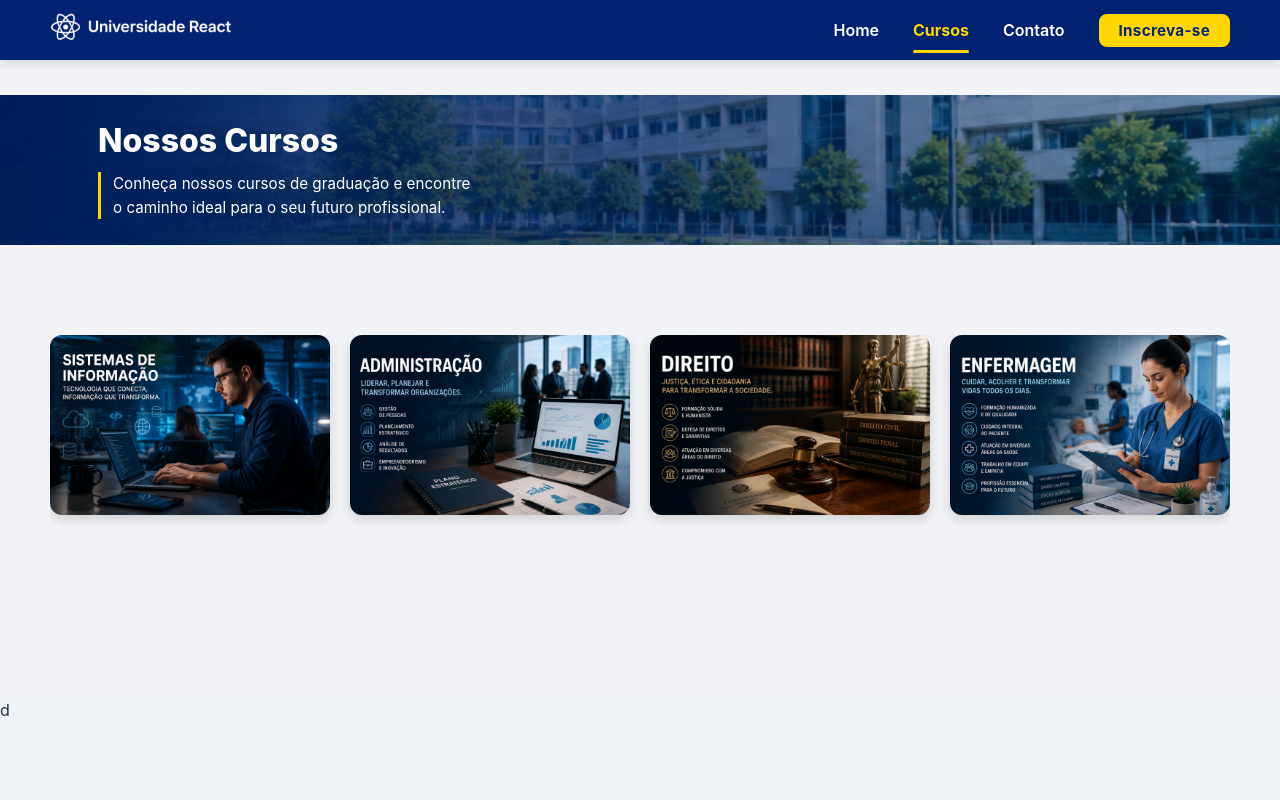
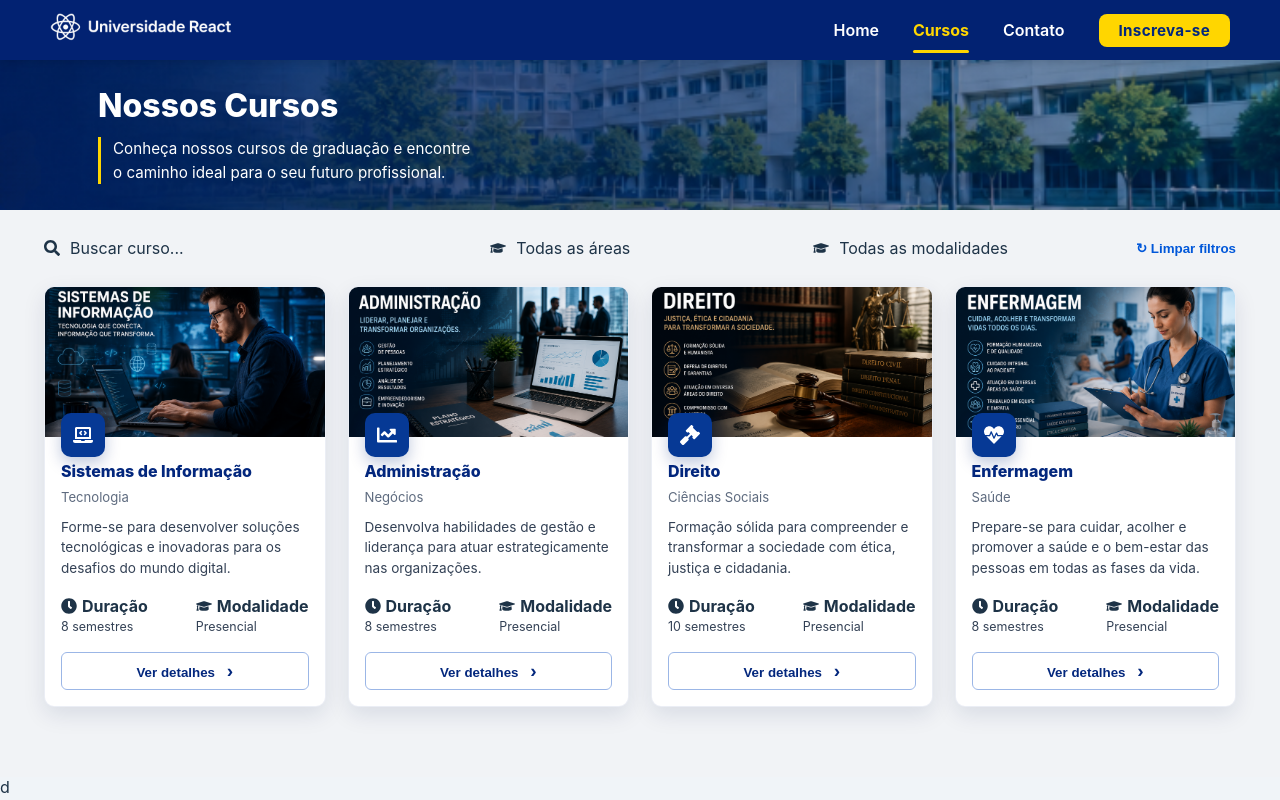
Before and after one commit to MatheusProensa/front-end-universidade, a React (Vite) app: page /cursos in a window 1280 px wide. Built offline with nearby package versions, Linux system fonts and the light colour scheme.

Commit message:
Descrição da alteração

```diff
--- a/src/pages/Cursos.css
+++ b/src/pages/Cursos.css
@@ -7,137 +7,12 @@
   padding: 0;
 }
 
-/* Container dos cards */
-.card-container {
-  display: flex;
-  gap: 20px;
-  flex-wrap: nowrap;
-  justify-content: center;
-  overflow-x: auto;
-  padding-bottom: 150px;
-  margin-top: 90px;
-}
-
-.card {
-  flex: 0 0 auto;
-  width: 280px;
-  height: 180px;
-  border-radius: 12px;
-  overflow: hidden;
-  box-shadow: 0 4px 12px rgba(0,0,0,0.15);
-  cursor: pointer;
-  position: relative;
-}
-
-.card img {
-  width: 100%;
-  height: 100%;
-  object-fit: cover;
-  transition: transform 0.5s ease, filter 0.5s ease;
-}
-
-.card:hover img {
-  transform: scale(1.05);
-  filter: brightness(1.05);
-}
-
-.card-content {
-  position: absolute;
-  bottom: 0;
-  width: 100%;
-  z-index: 1;
-  /* se quiser colocar overlay */
-  background: rgba(0,0,0,0.0);
-}
-.card::before {
-  content: "";
-  position: absolute;
-  inset: 0;
-  background-image: inherit; /* mantém a mesma imagem do card */
-  background-size: contain; /* imagem inteira visível */
-  background-position: center center;
-  background-repeat: no-repeat;
-  z-index: -1;
-  transition: transform 0.5s ease, filter 0.5s ease;
-}
-
-.card:hover::before {
-  transform: scale(1.05); /* zoom suave */
-  filter: brightness(1.1);
-}
-
-/* Texto sobre a imagem como overlay */
-.card h3,
-.card p {
-  position: absolute;
-  left: 10px;
-  bottom: 10px;
-  margin: 0;
-  color: #fff;
-  text-shadow: 1px 1px 3px rgba(0,0,0,0.5);
-}
-
-.card h3 {
-  font-size: 1.2rem;
-  font-weight: 700;
-}
-
-.card p {
-  font-size: 1rem;
-  font-weight: 500;
-}
-/* Lightbox overlay */
-.lightbox-overlay {
-  position: fixed;
-  top: 0;
-  left: 0;
-  width: 100%;
-  height: 100%;
-  background: rgba(0,0,0,0.85);
-  display: flex;
-  justify-content: center;
-  align-items: center;
-  z-index: 999;
-  padding: 20px;
-}
-
-.lightbox-overlay img {
-  max-width: 90%;
-  max-height: 90%;
-  border-radius: 12px;
-  box-shadow: 0 8px 25px rgba(0,0,0,0.5);
-  transition: transform 0.3s ease;
-}
-
-.lightbox-overlay img:hover {
-  transform: scale(1.02);
-}
-
-.lightbox-close {
-  position: absolute;
-  top: 20px;
-  right: 25px;
-  font-size: 3rem;
-  color: #fff;
-  cursor: pointer;
-  font-weight: bold;
-  z-index: 1000;
-  user-select: none;
-}
-
-@media (max-width: 768px) {
-  .card {
-    width: 180px;
-    height: 150px;
-  }
-}
+/* Banner */
 .cursos-hero {
   width: 100%;
   height: 150px;
-
   background-size: cover;
   background-position: center;
-
   display: flex;
   align-items: center;
 }
@@ -145,10 +20,8 @@
 .cursos-hero-content {
   width: 100%;
   max-width: 1200px;
-
   margin: 0 auto;
   padding: 0 58px;
-
   color: #ffffff;
 }
 
@@ -169,3 +42,225 @@
   line-height: 1.55;
   color: #ffffff;
 }
+
+/* Área principal */
+.cursos-section {
+  width: 100%;
+  max-width: 1240px;
+  padding: 28px 24px 70px;
+}
+
+/* Filtros */
+.filtros-cursos {
+  display: grid;
+  grid-template-columns: 1.4fr 1fr 1fr auto;
+  gap: 14px;
+  align-items: center;
+  margin-bottom: 28px;
+}
+
+.campo-busca,
+.campo-select {
+  display: flex;
+  align-items: center;
+  gap: 10px;
+},
+.campo-select {
+  background: #ffffff;
+  border: 1px solid #d9e1ef;
+  border-radius: 8px;
+  padding: 13px 16px;
+  font-size: 0.9rem;
+  color: #68758a;
+  box-shadow: 0 4px 12px rgba(0, 0, 0, 0.03);
+}
+
+.limpar-filtros {
+  border: none;
+  background: transparent;
+  color: #0057d9;
+  font-weight: 700;
+  cursor: pointer;
+}
+
+/* Cards */
+.card-container {
+  display: grid;
+  grid-template-columns: repeat(4, 1fr);
+  gap: 22px;
+  overflow: visible;
+  margin: 0;
+  padding: 0;
+}
+
+.curso-card {
+  background: #ffffff;
+  border-radius: 10px;
+  overflow: hidden;
+  position: relative;
+  box-shadow: 0 8px 22px rgba(12, 33, 75, 0.1);
+  border: 1px solid rgba(3, 39, 125, 0.08);
+  transition: 0.25s ease;
+}
+
+.curso-card:hover {
+  transform: translateY(-5px);
+  box-shadow: 0 14px 28px rgba(12, 33, 75, 0.14);
+}
+
+.curso-img-box {
+  width: 100%;
+  height: 150px;
+  overflow: hidden;
+  cursor: pointer;
+}
+
+.curso-img-box img {
+  width: 100%;
+  height: 100%;
+  object-fit: cover;
+  transition: 0.4s ease;
+}
+
+.curso-card:hover .curso-img-box img {
+  transform: scale(1.05);
+}
+
+.curso-icon {
+  width: 44px;
+  height: 44px;
+  background: #063995;
+  color: #ffffff;
+  border-radius: 10px;
+  display: flex;
+  align-items: center;
+  justify-content: center;
+  font-size: 1.25rem;
+  position: absolute;
+  top: 126px;
+  left: 16px;
+  box-shadow: 0 6px 15px rgba(3, 39, 125, 0.25);
+}
+
+.curso-content {
+  padding: 24px 16px 16px;
+}
+
+.curso-content h3 {
+  margin: 0 0 8px;
+  color: #03277d;
+  font-size: 1rem;
+  font-weight: 800;
+}
+
+.curso-area {
+  display: block;
+  color: #5e6b7f;
+  font-size: 0.82rem;
+  margin-bottom: 12px;
+}
+
+.curso-content p {
+  color: #334155;
+  font-size: 0.85rem;
+  line-height: 1.5;
+  margin: 0 0 18px;
+  min-height: 58px;
+}
+
+.curso-info {
+  display: flex;
+  justify-content: space-between;
+  gap: 12px;
+  margin-bottom: 18px;
+}
+
+.curso-info div {
+  display: flex;
+  flex-direction: column;
+  gap: 3px;
+}
+
+.curso-info strong {
+  display: flex;
+  align-items: center;
+  gap: 5px;
+}
+
+.curso-info span {
+  color: #334155;
+  font-size: 0.78rem;
+}
+
+.btn-detalhes {
+  width: 100%;
+  height: 38px;
+  border: 1px solid #9bb6e6;
+  background: #ffffff;
+  color: #03277d;
+  border-radius: 6px;
+  font-weight: 800;
+  cursor: pointer;
+  transition: 0.25s ease;
+}
+
+.btn-detalhes:hover {
+  background: #03277d;
+  color: #ffffff;
+}
+
+.btn-detalhes span {
+  margin-left: 8px;
+  font-size: 1.2rem;
+}
+
+/* Lightbox */
+.lightbox-overlay {
+  position: fixed;
+  inset: 0;
+  background: rgba(0,0,0,0.85);
+  display: flex;
+  justify-content: center;
+  align-items: center;
+  z-index: 999;
+  padding: 20px;
+}
+
+.lightbox-overlay img {
+  max-width: 90%;
+  max-height: 90%;
+  border-radius: 12px;
+  box-shadow: 0 8px 25px rgba(0,0,0,0.5);
+}
+
+.lightbox-close {
+  position: absolute;
+  top: 20px;
+  right: 25px;
+  font-size: 3rem;
+  color: #fff;
+  cursor: pointer;
+  font-weight: bold;
+}
+
+/* Responsivo */
+@media (max-width: 1000px) {
+  .card-container {
+    grid-template-columns: repeat(2, 1fr);
+  }
+
+  .filtros-cursos {
+    grid-template-columns: 1fr 1fr;
+  }
+}
+
+@media (max-width: 650px) {
+  .card-container,
+  .filtros-cursos {
+    grid-template-columns: 1fr;
+  }
+
+  .cursos-hero-content {
+    padding: 0 24px;
+  }
+}
--- a/src/pages/Cursos.tsx
+++ b/src/pages/Cursos.tsx
@@ -1,19 +1,67 @@
-import './cursos.css';
+import "./cursos.css";
 import React, { useState } from "react";
 import bgCursos from "../assets/bg-cursos.png";
+import {
+  FaLaptopCode,
+  FaChartLine,
+  FaGavel,
+  FaHeartbeat,
+  FaClock,
+  FaGraduationCap,
+  FaSearch
+} from "react-icons/fa";
 
 export default function Cursos() {
   const cursos = [
-    { nome: "Sistemas de Informação", duracao: "4 anos", img: "/si.png" },
-    { nome: "Administração", duracao: "4 anos", img: "/admin.png" },
-    { nome: "Direito", duracao: "5 anos", img: "/direito.png" },
-    { nome: "Enfermagem", duracao: "4 anos", img: "/enfermagem.png" },
+  {
+    nome: "Sistemas de Informação",
+    area: "Tecnologia",
+    descricao:
+      "Forme-se para desenvolver soluções tecnológicas e inovadoras para os desafios do mundo digital.",
+    duracao: "8 semestres",
+    modalidade: "Presencial",
+    img: "/si.png",
+    icone: <FaLaptopCode />,
+  },
+
+  {
+    nome: "Administração",
+    area: "Negócios",
+    descricao:
+      "Desenvolva habilidades de gestão e liderança para atuar estrategicamente nas organizações.",
+    duracao: "8 semestres",
+    modalidade: "Presencial",
+    img: "/admin.png",
+    icone: <FaChartLine />,
+  },
+
+  {
+    nome: "Direito",
+    area: "Ciências Sociais",
+    descricao:
+      "Formação sólida para compreender e transformar a sociedade com ética, justiça e cidadania.",
+    duracao: "10 semestres",
+    modalidade: "Presencial",
+    img: "/direito.png",
+    icone: <FaGavel />,
+  },
+
+  {
+    nome: "Enfermagem",
+    area: "Saúde",
+    descricao:
+      "Prepare-se para cuidar, acolher e promover a saúde e o bem-estar das pessoas em todas as fases da vida.",
+    duracao: "8 semestres",
+    modalidade: "Presencial",
+    img: "/enfermagem.png",
+    icone: <FaHeartbeat />,
+  },
 ];
-
   const [lightboxImg, setLightboxImg] = useState<string | null>(null);
 
   const openLightbox = (img: string) => setLightboxImg(img);
-  const closeLightbox = (e: React.MouseEvent<HTMLDivElement>) => {
+
+  const closeLightbox = (e: React.MouseEvent<HTMLDivElement | HTMLSpanElement>) => {
     e.stopPropagation();
     setLightboxImg(null);
   };
@@ -36,20 +84,64 @@ export default function Cursos() {
         </div>
       </section>
 
+      <section className="cursos-section">
+        <div className="filtros-cursos">
+        <div className="campo-busca">
+  <FaSearch />
+  <span>Buscar curso...</span>
+</div>
+          <div className="campo-select">
+  <FaGraduationCap />
+  <span>Todas as áreas</span>
+</div>
+          <div className="campo-select">
+  <FaGraduationCap />
+  <span>Todas as modalidades</span>
+</div>
+          <button className="limpar-filtros">↻ Limpar filtros</button>
+        </div>
+
         <div className="card-container">
           {cursos.map((c, i) => (
-          <div className="card" key={i} onClick={() => openLightbox(c.img)}>
+            <div className="curso-card" key={i}>
+              <div className="curso-img-box" onClick={() => openLightbox(c.img)}>
                 <img src={c.img} alt={c.nome} />
-  <div className="card-content">
-    {/* removi título e duração da tela, já estão na arte */}
+              </div>
+
+              <div className="curso-icon">{c.icone}</div>
+
+              <div className="curso-content">
+                <h3>{c.nome}</h3>
+                <span className="curso-area">{c.area}</span>
+
+                <p>{c.descricao}</p>
+
+                <div className="curso-info">
+                  <div>
+                    <strong><FaClock /> Duração</strong>
+                    <span>{c.duracao}</span>
+                  </div>
+
+                  <div>
+                    <strong><FaGraduationCap /> Modalidade</strong>
+                    <span>{c.modalidade}</span>
+                  </div>
+                </div>
+
+                <button className="btn-detalhes">
+                  Ver detalhes <span>›</span>
+                </button>
               </div>
             </div>
           ))}
         </div>
+      </section>
 
       {lightboxImg && (
         <div className="lightbox-overlay" onClick={closeLightbox}>
-          <span className="lightbox-close" onClick={closeLightbox}>&times;</span>
+          <span className="lightbox-close" onClick={closeLightbox}>
+            &times;
+          </span>
           <img src={lightboxImg} alt="Curso" />
         </div>
       )}
```
Lines whose indentation alone changed are shown as unchanged.
